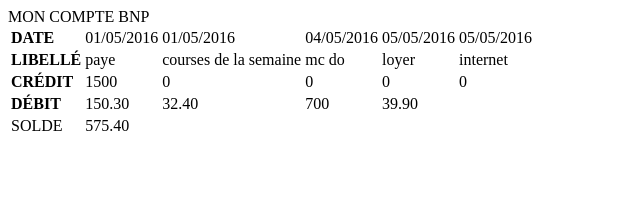
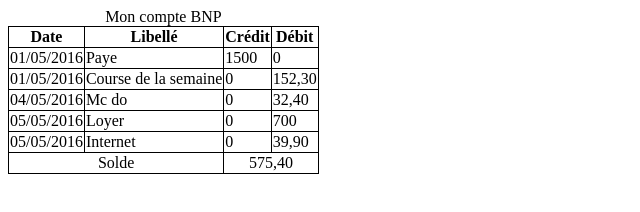
Before and after one commit to lemharzi/ex5, a plain HTML site: page index.html in a window 1280 px wide. Shown: the whole page, without its empty margins (0-640 px from the left). Drawn offline with Linux system fonts and the light colour scheme.

Commit message:
correction

```diff
--- a/index.html
+++ b/index.html
@@ -1,51 +1,125 @@
-<!DOCTYPE HTML>
+<!DOCTYPE html>
+
  <html>
+
    <head>
+
      <meta charset="utf-8">
-<caption>MON COMPTE BNP</caption>
+
+     <title>J'aime les pommes</title>
+
+     <style>
+
+       table {border-collapse: collapse;}
+
+       td, th {border: 1px solid black;}
+
+       tfoot {text-align: center;}
+
+     </style>
+
+   </head>
+
+   <body>
+
      <table>
+
+       <caption>Mon compte BNP</caption>
+
        <thead>
+
          <tr>
-  <td><B>DATE</td></B>
+
+           <th>Date</th>
+
+           <th>Libellé</th>
+
+           <th>Crédit</th>
+
+           <th>Débit</th>
+
+         </tr>
+
+       </thead>
+
+       <tbody>
+
+         <tr>
+
            <td>01/05/2016</td>
+
+           <td>Paye</td>
+
+           <td>1500</td>
+
+           <td>0</td>
+
+         </tr>
+
+         <tr>
+
            <td>01/05/2016</td>
+
+           <td>Course de la semaine</td>
+
+           <td>0</td>
+
+           <td>152,30</td>
+
+         </tr>
+
+         <tr>
+
            <td>04/05/2016</td>
+
+           <td>Mc do</td>
+
+           <td>0</td>
+
+           <td>32,40</td>
+
+         </tr>
+
+         <tr>
+
            <td>05/05/2016</td>
+
+           <td>Loyer</td>
+
+           <td>0</td>
+
+           <td>700</td>
+
+         </tr>
+
+         <tr>
+
            <td>05/05/2016</td>
+
+           <td>Internet</td>
+
+           <td>0</td>
+
+           <td>39,90</td>
+
          </tr>
-</thead>
-<thead>
+
+       </tbody>
+
+       <tfoot>
+
          <tr>
-<td><B>LIBELLÉ</td></B>
-<td>paye</td>
-<td>courses de la semaine</td>
-<td>mc do</td>
-<td>loyer</td>
-<td>internet</td>
+
+           <td colspan="2">Solde</td>
+
+           <td colspan="2">575,40</td>
+
          </tr>
-</thead>
-<thead>
-<tr>
-  <td><B>CRÉDIT</td></B>
-  <td>1500</td>
-  <td>0</td>
-  <td>0</td>
-  <td>0</td>
-  <td>0</td>
-</thead>
-</tr>
-<tr>
-<td><B>DÉBIT</td><B>
-<td>150.30</td>
-<td>32.40</td>
-<td>700</td>
-<td>39.90</td>
-</tr>
-</thead>
-<thead>
-<tr>
-<td>SOLDE</td>
-<td>575.40</td>
-</tr>
+
+       </tfoot>
+
      </table>
-</thead>
+
+   </body>
+
+ </html>
```
Lines whose indentation alone changed are shown as unchanged.
